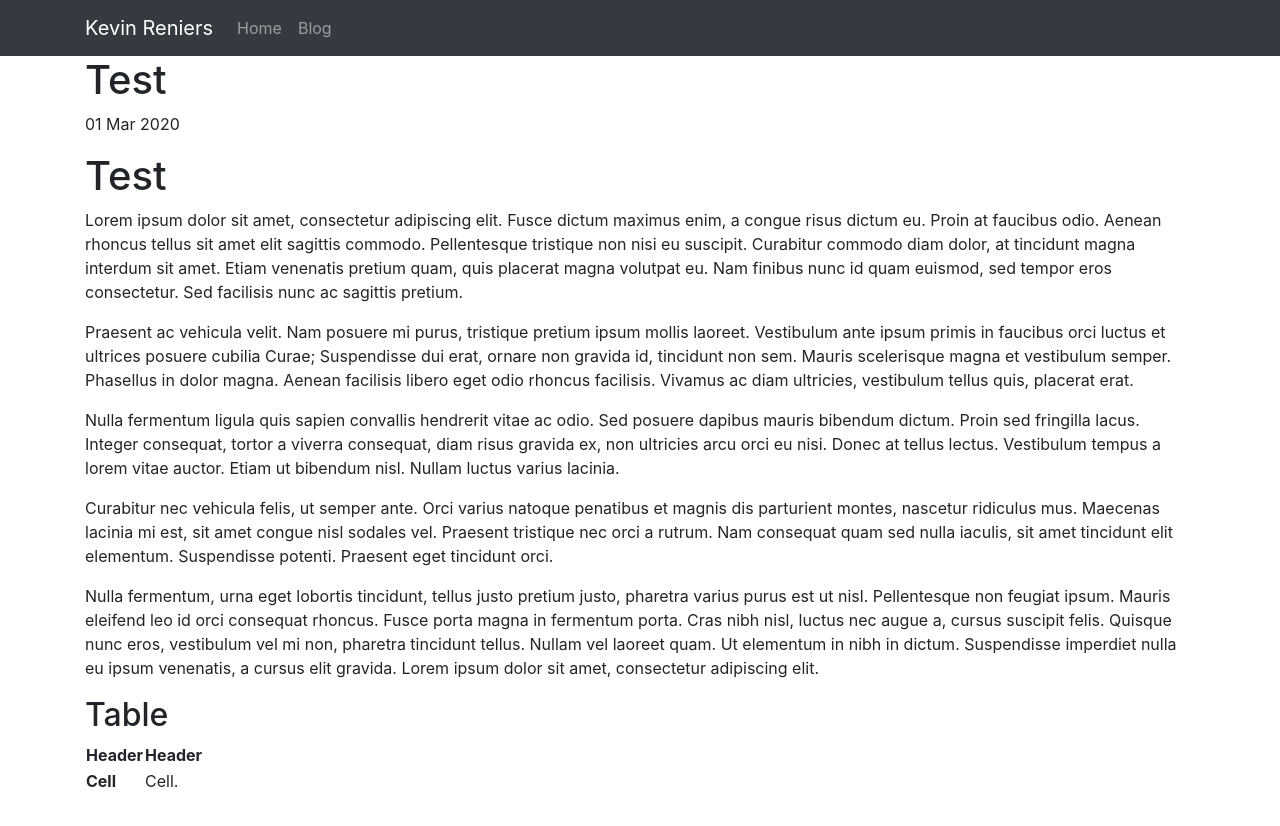
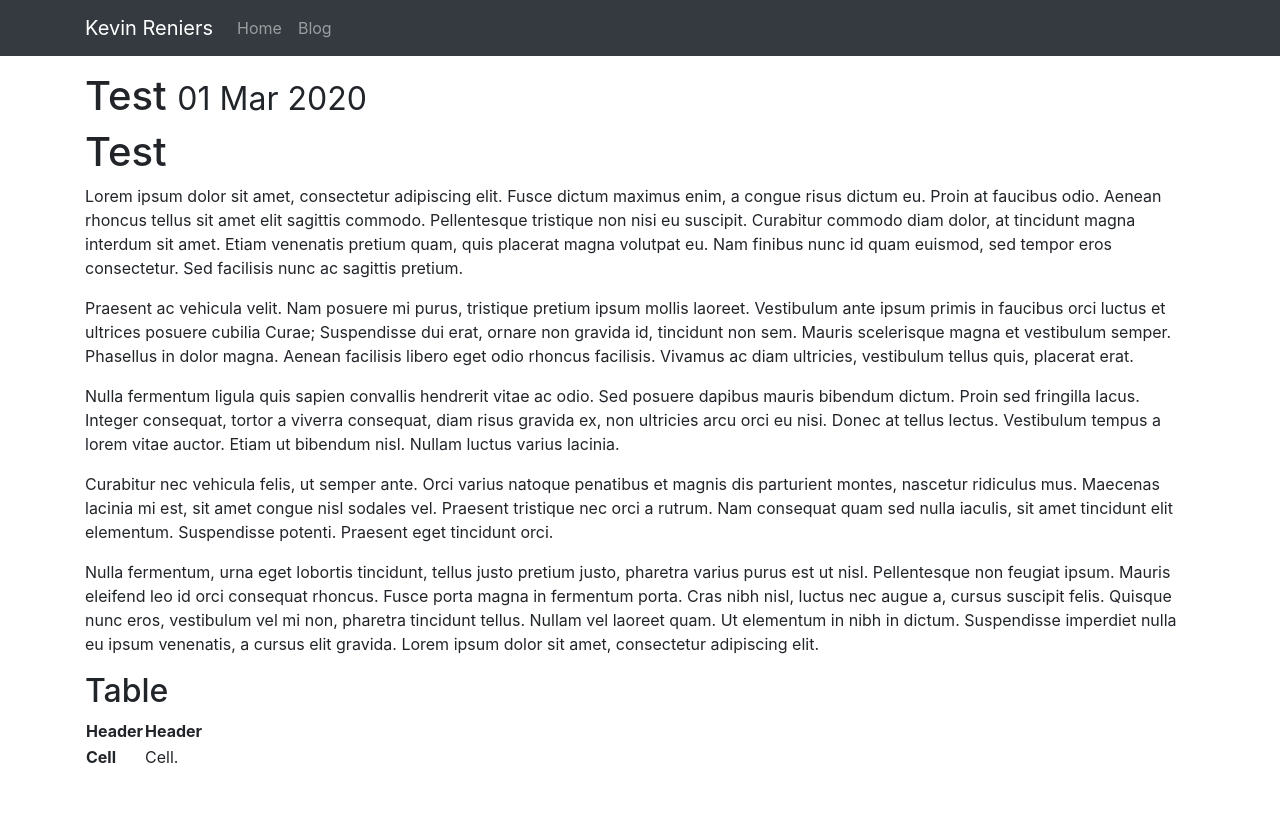
Before and after one commit to kevinreniers/kevinreniers.github.io, a Jekyll site: the page built from _posts/2020-03-01-test.md, in a window 1280 px wide. Shown: the top 826 px of the page. Built offline with Jekyll 4.4.1, drawn with Linux system fonts in a browser that asks for light colours.

Commit message:
Add some different styling.

```diff
--- a/_layouts/default.html
+++ b/_layouts/default.html
@@ -19,7 +19,7 @@
         </div>
     </nav>
 
-    <div class="container">
+    <div class="container mt-3">
         {{ content }}
     </div>
 </body>
--- a/_layouts/post.html
+++ b/_layouts/post.html
@@ -1,8 +1,7 @@
 ---
 layout: default
 ---
-<h1>{{ page.title }}</h1>
-<p class="meta">{{ page.date | date_to_string }}</p>
+<h1>{{ page.title }} <small class="meta">{{ page.date | date_to_string }}</small></h1>
 
 <div class="post">
     {{ content }}
```
